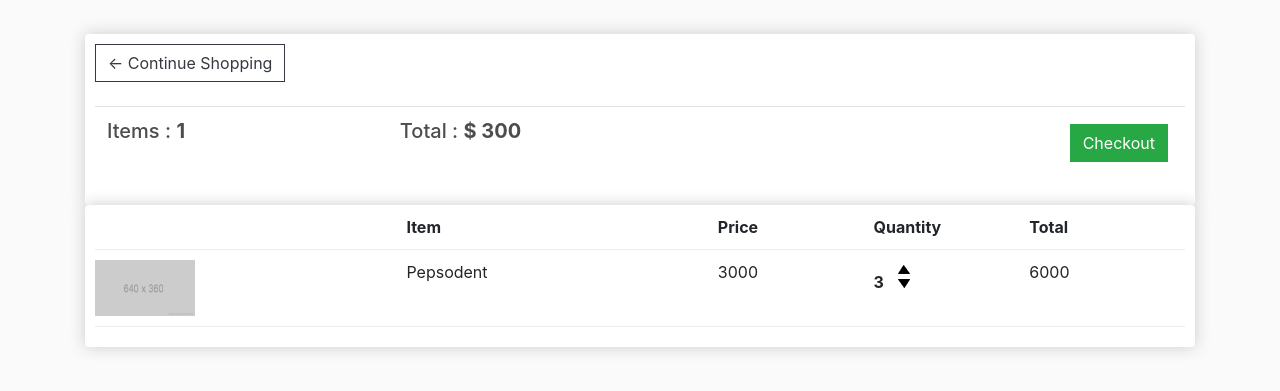
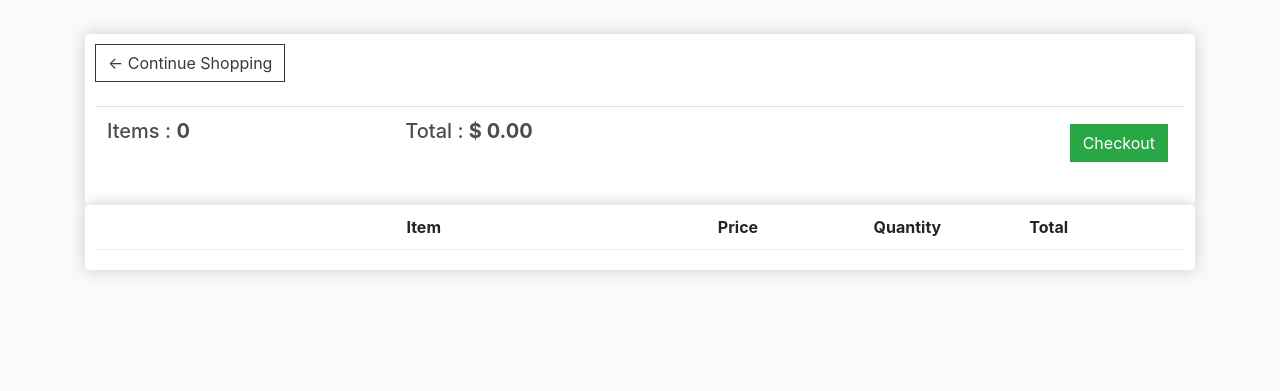
Before and after one commit to DamnAndo/Django-E-commerce, a Django app: page /cart/ in a window 1280 px wide. Shown: the part 57-448 px from the top of the page. Run offline with Django 3.2, Linux system fonts and the light colour scheme; lists and menus that the app fills with data are empty; some libraries are stand-ins or nearby versions.

Commit message:
Phase 1 for cart & checkout

```diff
--- a/ecommerce/store/templates/store/cart.html
+++ b/ecommerce/store/templates/store/cart.html
@@ -11,12 +11,12 @@
                 <tr>
                     <th>
                         <h5>
-                            Items : <strong>1</strong>
+                            Items : <strong>{{ order.get_cart_total }}</strong>
                         </h5>
                     </th>
                     <th>
                         <h5>
-                            Total : <strong>$ 300</strong>
+                            Total : <strong>$ {{ order.get_cart_item|floatformat:2 }}</strong>
                         </h5>
                     </th>
                     <th>
@@ -35,19 +35,22 @@
                 <div style="flex:1"><strong>Quantity</strong></div>
                 <div style="flex:1"><strong>Total</strong></div>
             </div>
+
+            {% for item in items %}
             <div class="cart-row">
-                <div style="flex:2"><img class="row-image" src="{% static 'images/placeholder.png' %}" alt=""></div>
-                <div style="flex:2"><p>Pepsodent</p></div>
-                <div style="flex:1"><p>3000</p></div>
+                <div style="flex:2"><img class="row-image" src="{{ item.product.imageURL }}" alt=""></div>
+                <div style="flex:2"><p>{{ item.product.name }}</p></div>
+                <div style="flex:1"><p>{{ item.product.price|floatformat:2 }}</p></div>
                 <div style="flex:1">
-                    <p class="quantity">3</p>
+                    <p class="quantity">{{ item.quantity }}</p>
                     <div class="quantity">
                          <img data-action="add" class="chg-quantity update-cart" src="{% static 'images/arrow-up.png' %}">
                         <img data-action="remove" class="chg-quantity update-cart" src="{% static 'images/arrow-down.png' %}">
                     </div>
                 </div>
-                <div style="flex:1"><p>6000</p></div>
+                <div style="flex:1"><p>{{ item.get_total|floatformat:2 }}</p></div>
             </div>
+            {% endfor %}
         </div>
     </div>
 </div>
--- a/ecommerce/store/templates/store/store.html
+++ b/ecommerce/store/templates/store/store.html
@@ -4,7 +4,7 @@
 <div class="row">
     {% for product in products %}
     <div class="col-lg-4">
-        <img class="thumbnail" src="{{product.image.url}}" alt="">
+        <img class="thumbnail" src="{{product.imageURL}}" alt="">
         <div class="box-element product">
             <h6><strong>{{product.name}}</strong></h6>
             <hr>
@@ -12,7 +12,7 @@
             <a class="btn btn-outline-success" href="#">View</a>
             <h4 style="display:inline-block;float:right;">
                 <strong>
-                    ${{product.price}}
+                    ${{product.price|floatformat:2}}
                 </strong>
             </h4>
         </div>
--- a/ecommerce/store/views.py
+++ b/ecommerce/store/views.py
@@ -7,9 +7,39 @@ def store(request):
     return render(request,'store/store.html',context)
 
 def cart(request):
-    context = {}
+
+    if request.user.is_authenticated:
+        customer = request.user.customer
+        order, created = Order.objects.get_or_create(customer=customer,complete=False)
+        items = order.orderitem_set.all()
+    else:
+        items = []
+        order = {
+            'get_cart_total':0,
+            'get_cart_item':0,
+        }
+
+    context = {
+        'items':items,
+        'order':order,
+    }
+
     return render(request,'store/cart.html',context)
 
 def checkout(request):
-    context = {}
+    if request.user.is_authenticated:
+        customer = request.user.customer
+        order, created = Order.objects.get_or_create(customer=customer,complete=False)
+        items = order.orderitem_set.all()
+    else:
+        items = []
+        order = {
+            'get_cart_total':0,
+            'get_cart_item':0,
+        }
+
+    context = {
+        'items':items,
+        'order':order,
+    }
     return render(request,'store/checkout.html',context)
```
Also changed, not shown: ecommerce/store/models.py (+24 -0 lines), ecommerce/store/templates/store/checkout.html (+8 -6 lines).
